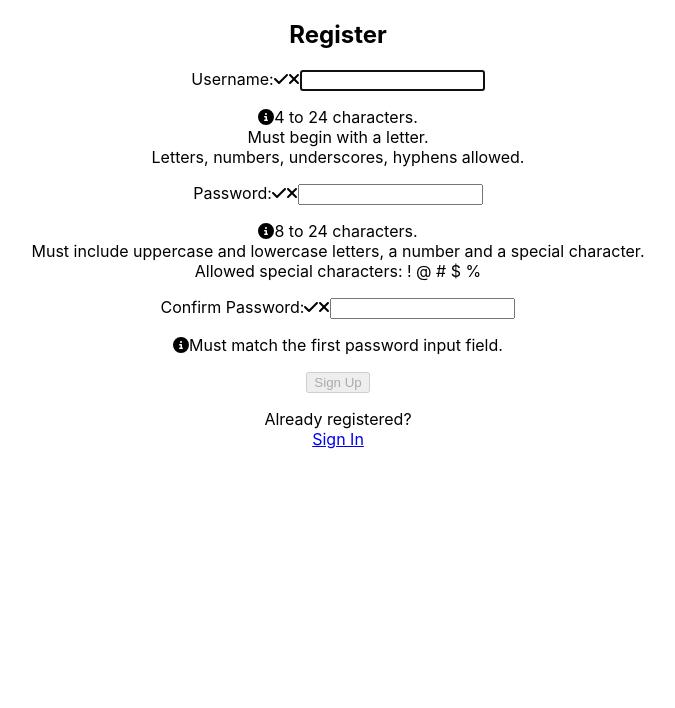
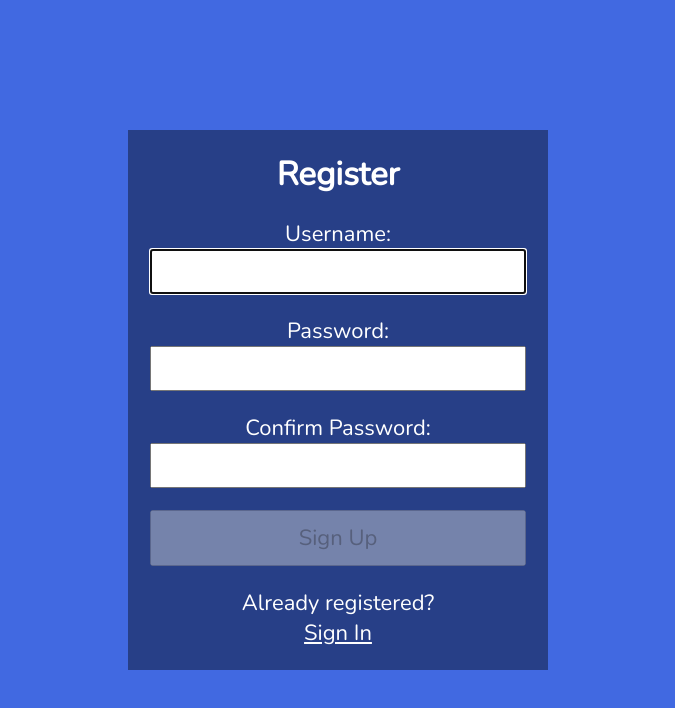
Before and after one commit to thanhle0203/axios-user-registration-form, a React (Create React App) app: page / in a window 1280 px wide. Shown: the top 708 px of the page, without its empty margins (302-977 px from the left). Built offline with nearby package versions, Linux system fonts and the light colour scheme.

Commit message:
Created index.css

```diff
--- a/src/index.css
+++ b/src/index.css
@@ -1,13 +1,118 @@
-body {
+@import url('https://fonts.googleapis.com/css2?family=Nunito&display=swap');
+
+* {
   margin: 0;
-  font-family: -apple-system, BlinkMacSystemFont, 'Segoe UI', 'Roboto', 'Oxygen',
-    'Ubuntu', 'Cantarell', 'Fira Sans', 'Droid Sans', 'Helvetica Neue',
-    sans-serif;
-  -webkit-font-smoothing: antialiased;
-  -moz-osx-font-smoothing: grayscale;
+  padding: 0;
+  box-sizing: border-box;
 }
 
-code {
-  font-family: source-code-pro, Menlo, Monaco, Consolas, 'Courier New',
-    monospace;
+html {
+  font-family: 'Nunito', sans-serif;
+  font-size: 22px;
+  color: #fff;
 }
+
+body {
+  min-height: 100vh;
+  background-color: royalblue;
+}
+
+.App {
+  display: flex;
+  flex-direction: column;
+  justify-content: center;
+  align-items: center;
+  min-height: 100vh;
+  padding: 1rem 0.5rem;
+}
+
+section {
+  width: 100%;
+  max-width: 420px;
+  min-height: 400px;
+  display: flex;
+  flex-direction: column;
+  justify-content: flex-start;
+  padding: 1rem;
+  background-color: rgba(0,0,0,0.4);
+}
+
+form {
+  display: flex;
+  flex-direction: column;
+  justify-content: space-evenly;
+  flex-grow: 1;
+  padding-bottom: 1rem;
+}
+
+a, a:visited {
+  color: #fff;
+}
+
+input[type="text"],
+input[type="password"],
+button,
+textarea {
+  font-family: 'Nunito', sans-serif;
+  font-size: 22px;
+  padding: 0.25rem;
+  border-radius: 0.5rems;
+}
+
+label,
+button {
+  margin-top: 1rem;
+}
+
+label {
+  align-items: left;
+}
+
+button {
+  padding: 0.5rem;
+}
+
+.instructions {
+  font-size: 0.75rem;
+  border-radius: 0.5rem;
+  background: #000;
+  color: black;
+  padding: 0.25rem;
+  position: relative;
+  bottom: -10px;
+}
+
+.instructions > svg {
+  margin-right: 0.25rem;
+}
+
+.offscreen {
+  position: absolute;
+  left: -9999px;
+}
+
+.hide {
+  display: none;
+}
+
+.valid {
+  color: limegreen;
+  margin-left: 0.25rem;
+}
+
+.invalid {
+  color: red;
+  margin-left: 0.25rem;
+}
+
+.errmsg {
+  background-color: lightpink;
+  color: firebrick;
+  font-weight: bold;
+  padding: 0.5rem;
+  margin-bottom: 0.5rem;
+}
+
+.line {
+  display: inline-block;
+}
```
